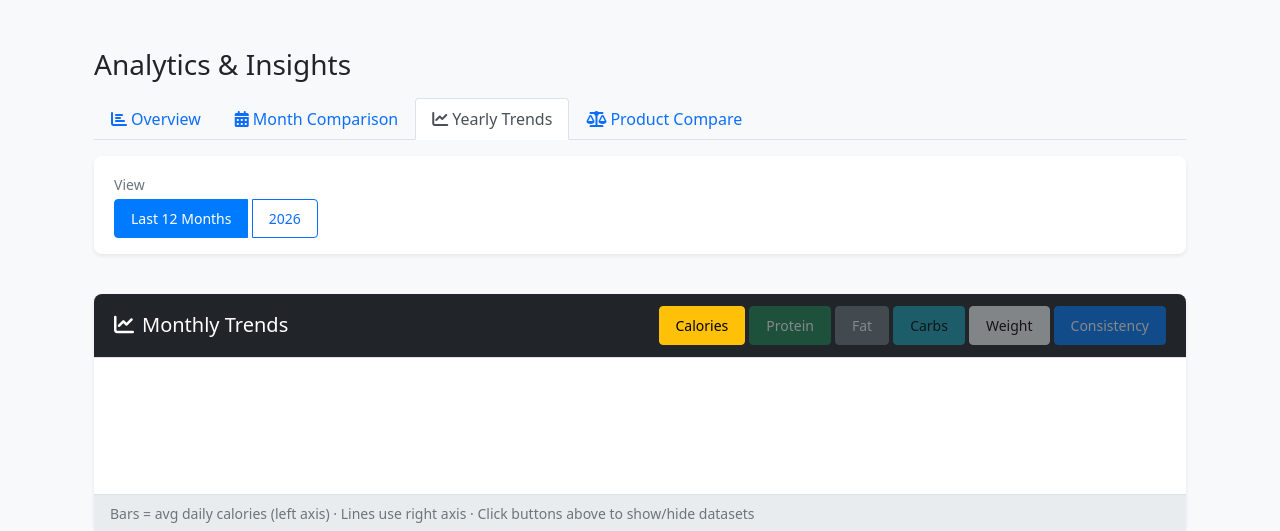
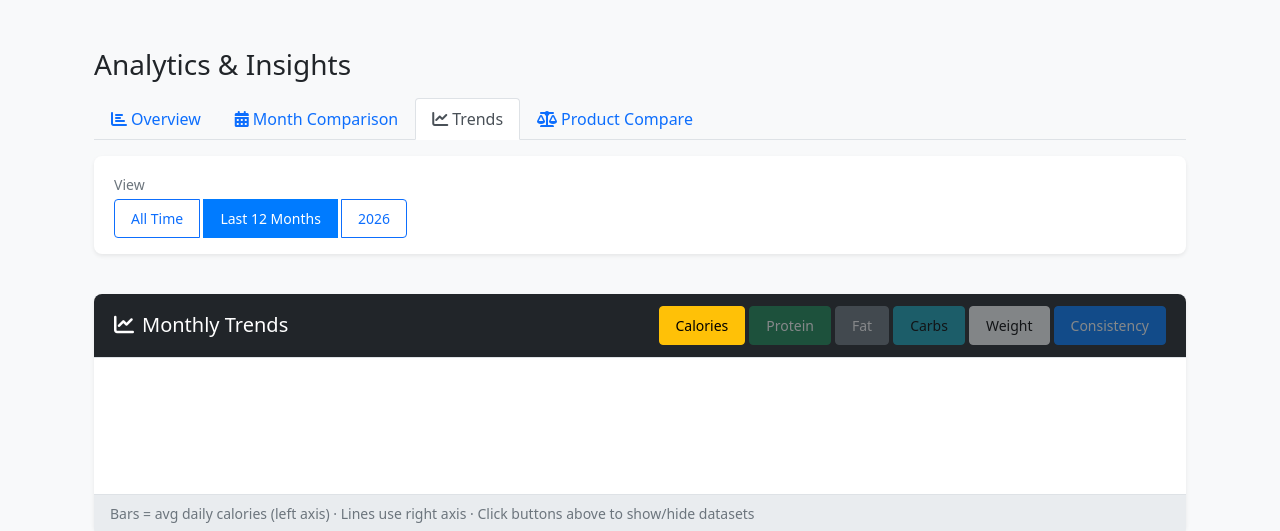
Before and after one commit to ZygimantasB/Calories_Counter_Project, a Django app: page /analytics/trends/ in a window 1280 px wide. Shown: the part 83-614 px from the top of the page. Run offline with Django 5.2, Linux system fonts and the light colour scheme; data that the repository does not hold is empty; some libraries are stand-ins or nearby versions.

Commit message:
feat(trends): add 'All Time' button and rename page title to 'Trends'
Co-Authored-By: Claude Opus 4.7 (1M context) <noreply@anthropic.com>

```diff
--- a/count_calories_app/templates/count_calories_app/month_trends.html
+++ b/count_calories_app/templates/count_calories_app/month_trends.html
@@ -1,7 +1,7 @@
 {% extends "base.html" %}
 {% load static %}
 
-{% block title %}Yearly Trends{% endblock %}
+{% block title %}Trends{% endblock %}
 
 {% block css_files %}
   {{ block.super }}
@@ -61,7 +61,7 @@
         </li>
         <li class="nav-item">
           <a class="nav-link active" href="{% url 'month_trends' %}">
-            <i class="fas fa-chart-line me-1"></i>Yearly Trends
+            <i class="fas fa-chart-line me-1"></i>Trends
           </a>
         </li>
         <li class="nav-item">
@@ -78,6 +78,10 @@
             <div class="col-auto">
               <label class="form-label small text-muted mb-1">View</label>
               <div class="btn-group d-block">
+                <a href="?mode=all"
+                   class="btn btn-sm {% if mode == 'all' %}btn-primary{% else %}btn-outline-primary{% endif %}">
+                  All Time
+                </a>
                 <a href="?mode=last12"
                    class="btn btn-sm {% if mode == 'last12' %}btn-primary{% else %}btn-outline-primary{% endif %}">
                   Last 12 Months
```
